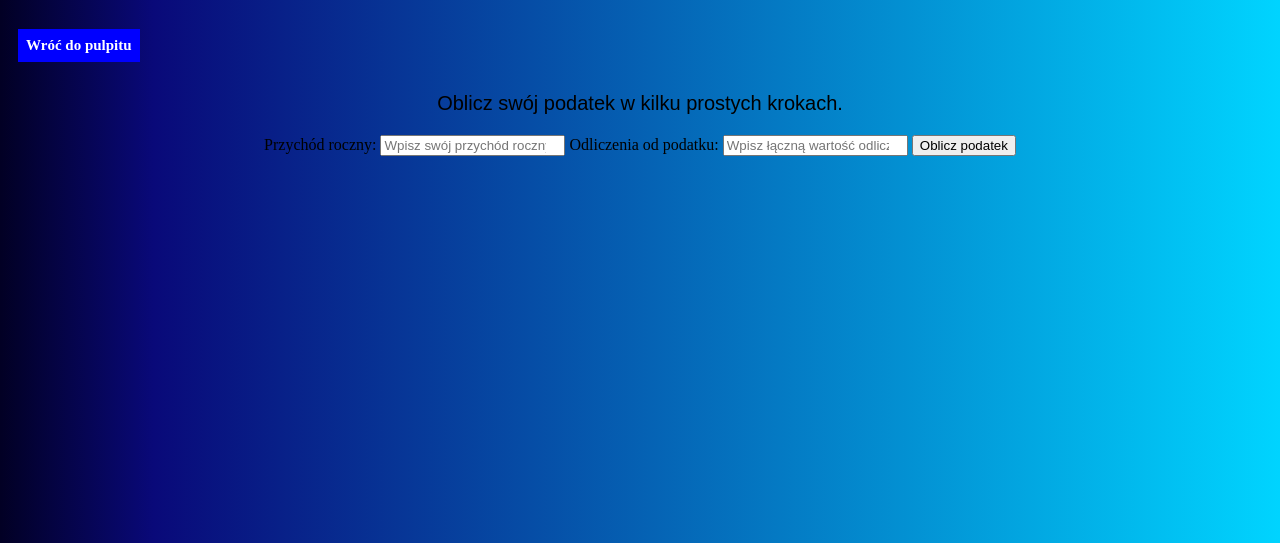
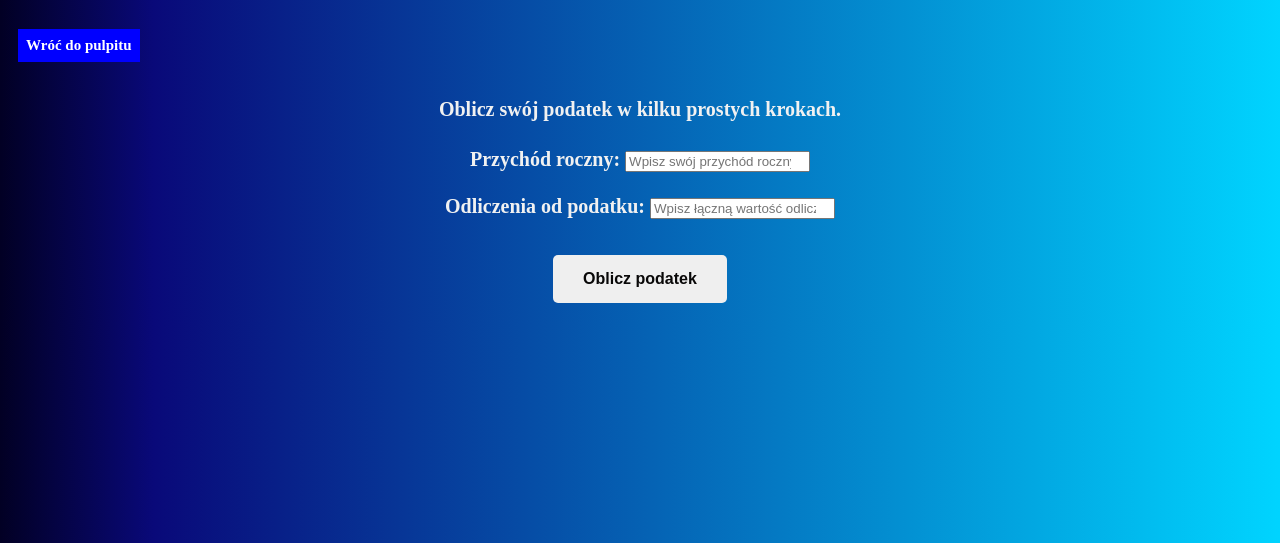
Before and after one commit to Bartolini515/Plusanto, a Django app: page /dashboard/calculator/ in a window 1280 px wide. Shown: the part 118-661 px from the top of the page. Run offline with Django 5.2, Linux system fonts and the light colour scheme.

Commit message:
update kalkulatora i naprawa funkcjonowania buttonów

```diff
--- a/main/templates/calculator.html
+++ b/main/templates/calculator.html
@@ -12,16 +12,16 @@
         <h1>Kalkulator Podatków</h1>
     </header>
     <h3><a href="{% url 'dashboard' %}"class="button1">Wróć do pulpitu</a></h3>
-    <p>Oblicz swój podatek w kilku prostych krokach.</p>
-
+    <p><h4>Oblicz swój podatek w kilku prostych krokach.</h4></p>
+<h4>
     <form id="tax-calculator">
         <label for="income">Przychód roczny:</label>
         <input type="number" id="income" name="income" placeholder="Wpisz swój przychód roczny" required>
-
+     <br><br>
         <label for="deductions">Odliczenia od podatku:</label>
         <input type="number" id="deductions" name="deductions" placeholder="Wpisz łączną wartość odliczeń od podatku" required>
-
-        <button type="submit">Oblicz podatek</button>
+</h4>
+        <button class='button2' type="submit">Oblicz podatek</button>
     </form>
     <span id="errorValidateJS" style="color: red; display: none;"></span>
 
--- a/main/templates/dashboard.html
+++ b/main/templates/dashboard.html
@@ -20,9 +20,9 @@
 {% endif %}
 <h3><a href="{% url 'index' %}"class="button1">Wróć na stronę główną</a></h3>
     <div class="dashboard-menu">
-    <button class="button5"><a href="{% url 'budget' %}"><h4>Budżet</h4></a></button>
-    <button class="button5"><a href="{% url 'calculator' %}"><h4>Kalkulator</h4></a></button>
-    <button class="button5"><a href="{% url 'affordability' %}"><h4>Przystępnościomierz</h4></a></button>
+    <a href="{% url 'budget' %}"><button class="button5"><h4>Budżet</h4></button></a>
+    <a href="{% url 'calculator' %}"><button class="button5"><h4>Kalkulator</h4></button></a>
+    <a href="{% url 'affordability' %}"><button class="button5"><h4>Przystępnościomierz</h4></button></a>
     </div>
 </body>
 </html>
--- a/static/css/styles.css
+++ b/static/css/styles.css
@@ -226,7 +226,7 @@ button:active {
 
 .button5 {
 
-    background:  radial-gradient(circle, rgb(15, 64, 116) 10%, rgba(0, 191, 255, 1) 40%, rgba(135, 206, 250, 1) 100%);
+    background:  radial-gradient(circle, rgb(15, 64, 116) 20%, rgb(39, 134, 165) 30%, rgba(135, 206, 250, 1) 100%);
     border: 4px solid black;
     color: #ffffff; /* Biały tekst */
     width: 300px; /* Szerokość prostokątów */
```
